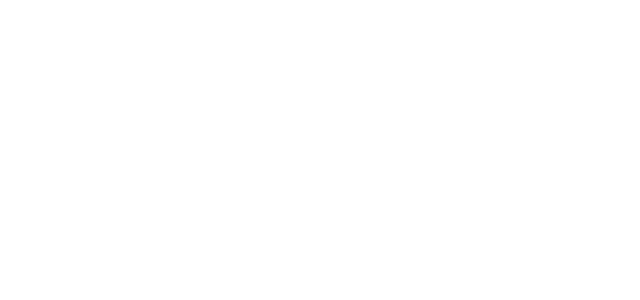
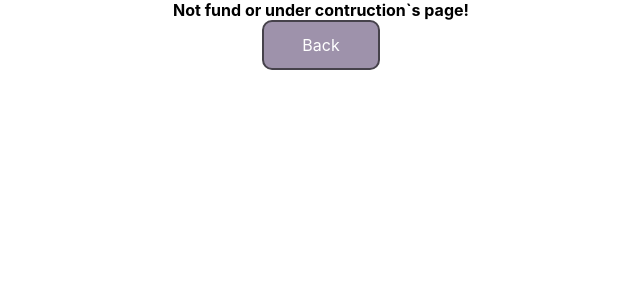
Before and after one commit to ReyesRRV/mytinerary-reyes-arcuri, a React (Create React App) app: page /UnderConstriction in a window 1280 px wide. Before the commit this address had no page. Shown: the top 300 px of the page, without its empty margins (319-959 px from the left). Built offline with nearby package versions, Linux system fonts and the light colour scheme.

Commit message:
under y estilos

```diff
--- a/src/App.js
+++ b/src/App.js
@@ -1,10 +1,10 @@
 
 import Welcome from './pages/Welcome';
 import './styles/Welcome.css';
-import Footer from './components/Footer';
 import Home from './pages/Home';
 import Cities from './pages/Cities';
 import {BrowserRouter , Routes, Route, } from 'react-router-dom'
+import UnderConstriction from './layouts/UnderConstriction';
 
 function App() {
   return (
@@ -14,6 +14,7 @@ function App() {
           <Route path="/Welcome" element={<Welcome />} />
           <Route path="/Cities" element={<Cities />} />
           <Route path="/" element={<Home />} />
+          <Route path='/UnderConstriction' element={<UnderConstriction />}/>
         </Routes>
       </BrowserRouter>
     </>
--- a/src/layouts/UnderConstriction.jsx
+++ b/src/layouts/UnderConstriction.jsx
@@ -1,13 +1,15 @@
 import React from 'react'
 import CallToAction from '../components/Hero'
-import HomesiteLayout from './HomesiteLayout'
+import '../styles/UnderConstruction.css'
 
 export default function UnderConstriction() {
+  let buttonText= "Back"
   return (
-    <HomesiteLayout>
-      <CallToAction buttonText='404'/>
-      <h4>Not fund or under contruction`s page!</h4>
-      <a href="/#"  >Back</a>
-    </HomesiteLayout>
+    <>
+      <div className='contenedorUnder'>
+        <h4>Not fund or under contruction`s page!</h4>
+        <CallToAction linkTo='Home' buttonText={buttonText}/>
+      </div>
+    </>
   )
 }
--- /dev/null
+++ b/src/styles/UnderConstruction.css
@@ -0,0 +1,6 @@
+.contenedorUnder{
+    display: flex;
+    align-items: center;
+    justify-content: center;
+    flex-direction: column;
+}
```
